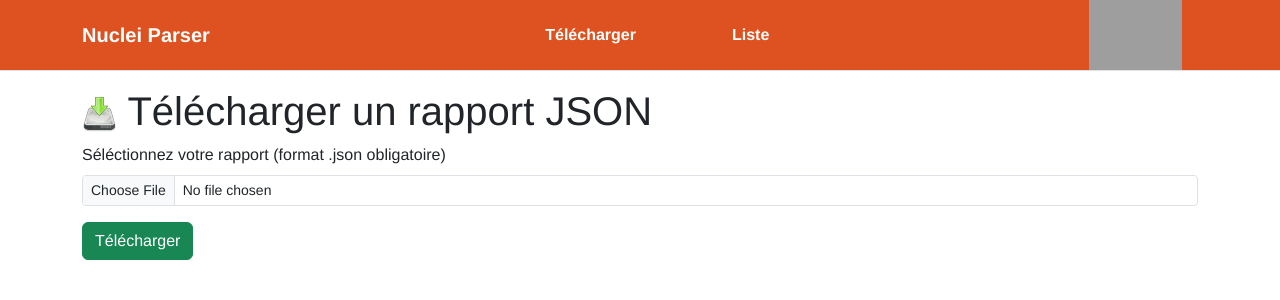
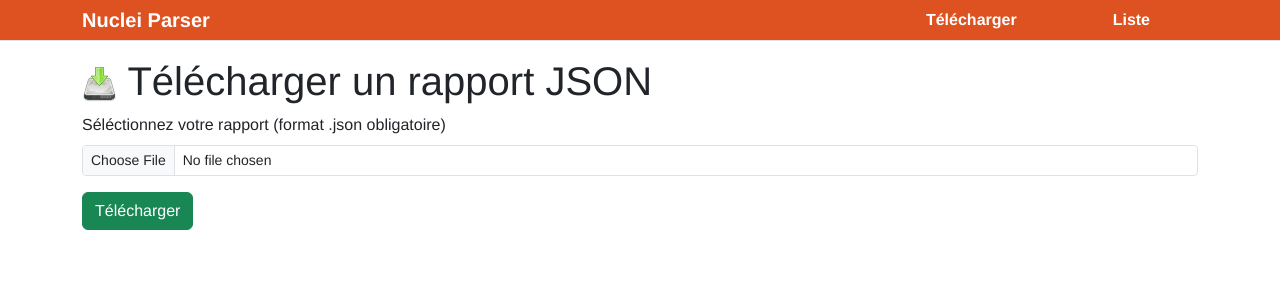
Before and after one commit to martinzerty/nuclei_parser, a Flask app: page /upload in a window 1280 px wide. Shown: the top 300 px of the page. Run offline with Flask 3, Linux system fonts and the light colour scheme; some libraries are stand-ins or nearby versions; grey boxes are pictures that could not be loaded.

Commit message:
Update base.html

```diff
--- a/templates/base.html
+++ b/templates/base.html
@@ -27,9 +27,6 @@
                         </li>
                     </ul>
                 </div>
-                <img src="/static/procapital.png" alt="" srcset="" style="height:70px; padding: 0 !important;"
-                    class="navbar-brand">
-
             </div>
         </nav>
 
```
